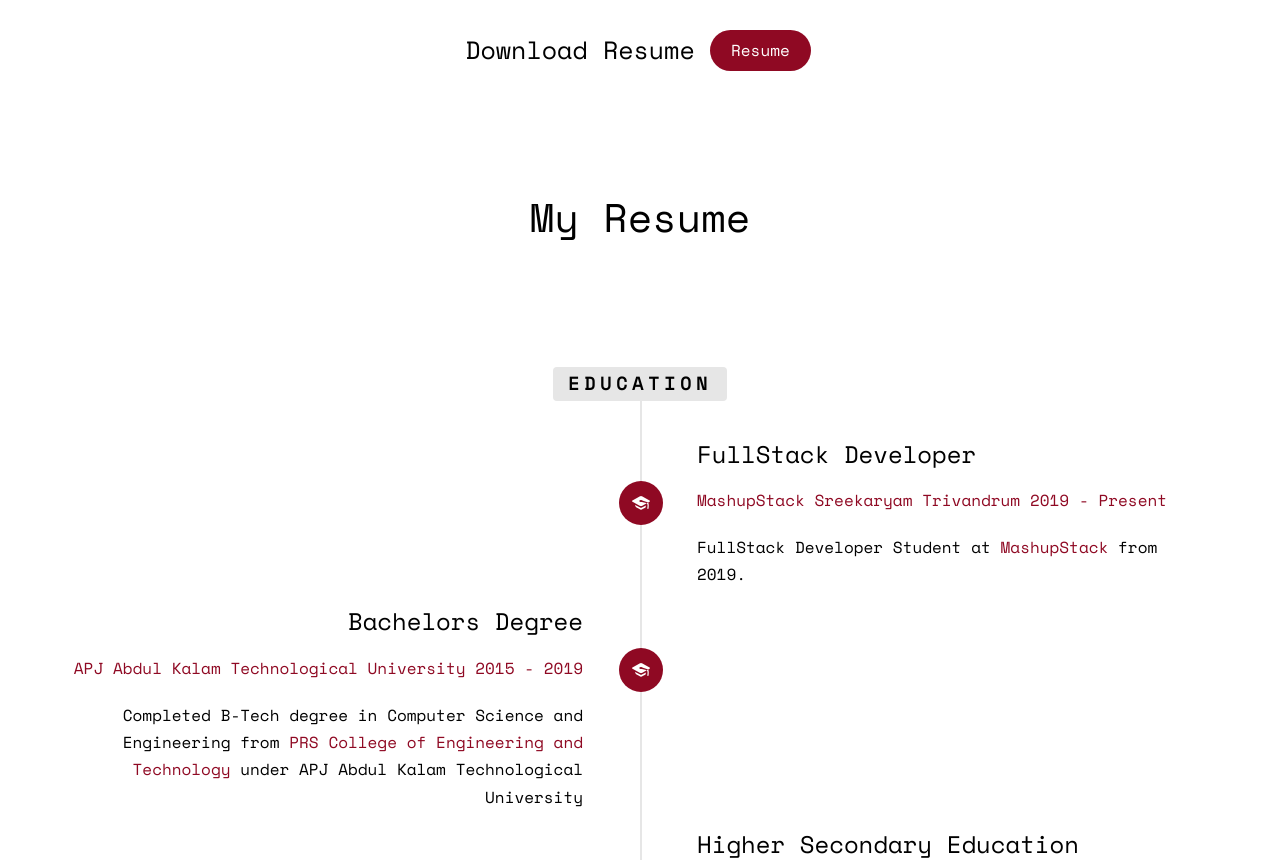
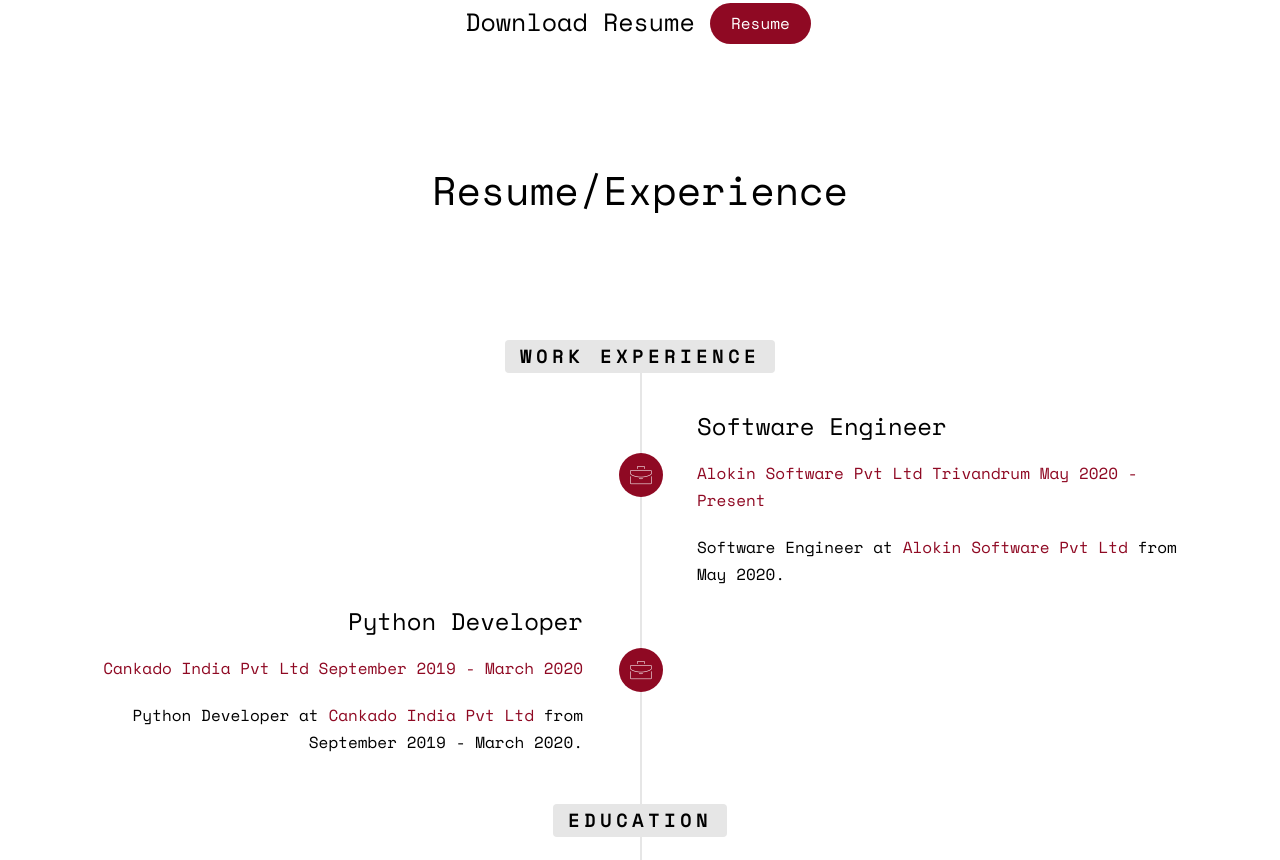
Before and after one commit to rahuldotrnair/rahuldotrnair.github.io, a plain HTML site: page index.html in a window 1280 px wide. Shown: the part 1528-2388 px from the top of the page. Drawn offline with nearby package versions, Linux system fonts and the light colour scheme; some packages are replaced by stand-ins of ours; a script that the page names is missing.

Commit message:
changes added

```diff
--- a/index.html
+++ b/index.html
@@ -3,7 +3,7 @@
 	<head>
 	<meta charset="utf-8">
 	<meta http-equiv="X-UA-Compatible" content="IE=edge">
-	<title>Rahul R | UI/UX Designer</title>
+	<title>Rahul R</title>
 	<link rel="icon" href="favicon.png">
 	<meta name="viewport" content="width=device-width, initial-scale=1">
 	<meta name="description" content="" />
@@ -111,7 +111,7 @@
 						<div class="display-tc js-fullheight animate-box" data-animate-effect="fadeIn">
 							<div class="profile-thumb" style="background: url(images/user-3.jpg);"></div>
 							<h1><span>Rahul R</span></h1>
-							<h3><span>Web Developer / Photographer / Graphic Designer</span></h3>
+							<h3><span>Software Engineer / Photographer / Graphic Designer</span></h3>
 							<p>
 								<ul class="fh5co-social-icons">
 									<li><a href="https://twitter.com/rahuldotrnair" target="_blank"><i class="icon-twitter2"></i></a></li>
@@ -144,7 +144,6 @@
 						<li><span class="first-block">Full Name:</span><span class="second-block" style="color: #8f0923;">Rahul R</span></li>
 						<li><span class="first-block">Phone:</span><span class="second-block" style="color: #8f0923;"><a href="tel:+919142467504" target="_blank">+91 9142467504</a></span></li>
 						<li><span class="first-block">Email:</span><span class="second-block" style="color: #8f0923;"><a href="mailto:rahuldotrnair@gmail.com?Subject=Hello%20Rahul%20R" target="_blank">rahuldotrnair@gmail.com</span></li></a>
-						<li><span class="first-block">Website:</span><span class="second-block" style="color: #8f0923;"><a href="https://rahuldotrnair.000webhostapp.com" target="_blank">https://rahuldotrnair.000webhostapp.com</span></li></a>
 						<li><span class="first-block">Address:</span><span class="second-block" style="color: #8f0923;"><a href="https://goo.gl/maps/dkaZB7J5SLEiWEyT8" target="_blank"> TC 55/99 Avittom Mangottuvilakom Kalady Karamana P O 695002</a></span></li>
 
 					</ul>
@@ -154,7 +153,7 @@
 				<div class="col-md-5">
 					<h2>Hello There!</h2>
 					<p>Iam Rahul R, A B-Tech Computer Science graduate from <a href="http://www.prscet.edu.in/" target="_blank">PRS College of Engineering and Technology</a> (Batch 2015-2019) under <a href="https://ktu.edu.in/" target="_blank">APJ Abdul Kalam Technological University Kerala</a></p>
-					<p>My passion is to create effective and beautiful UI/UX web design and create awesome vector and graphic designs.</p>
+					<p>Currently working as a Software Engineer in Alokin Software Pvt. Ltd.</p>
 					<p>
 						<ul class="fh5co-social-icons">
 							<li><a href="https://twitter.com/rahuldotrnair" target="_blank"> <i class="icon-twitter2"></i></a></li>
@@ -174,7 +173,7 @@
 		<div class="container">
 			<div class="row animate-box">
 				<div class="col-md-8 col-md-offset-2 text-center fh5co-heading">
-					<h2>My Resume</h2>
+					<h2>Resume/Experience</h2>
 				</div>
 			</div>
 			<div class="row">
@@ -182,6 +181,34 @@
 					<ul class="timeline">
 
 
+						<li class="timeline-heading text-center animate-box">
+							<div><h3>Work Experience</h3></div>
+						</li>
+						<li class="timeline-inverted animate-box">
+							<div class="timeline-badge"><i class="icon-briefcase"></i></div>
+							<div class="timeline-panel">
+								<div class="timeline-heading">
+									<h3 class="timeline-title">Software Engineer</h3>
+									 <span class="company"><a href="http://www.alokin.in/" target="_blank">Alokin Software Pvt Ltd</a> Trivandrum May 2020 - Present</span>
+								</div>
+								<div class="timeline-body">
+									<p> Software Engineer at <a href="http://www.alokin.in/" target="_blank">Alokin Software Pvt Ltd </a> from May 2020.</p>
+								</div>
+							</div>
+						</li>
+						<li class="animate-box timeline-unverted">
+							<div class="timeline-badge"><i class="icon-briefcase"></i></div>
+							<div class="timeline-panel">
+								<div class="timeline-heading">
+									<h3 class="timeline-title">Python Developer</h3>
+									<span class="company"> <a href="https://cankado.com/" target="_blank"> Cankado India Pvt Ltd </a> September 2019 - March 2020</span>
+								</div>
+								<div class="timeline-body">
+									<p>Python Developer at <a href="https://cankado.com/" target="_blank"> Cankado India Pvt Ltd</a> from September 2019 - March 2020.</p>
+								</div>
+							</div>
+						</li>
+						<br>
 
 						<li class="timeline-heading text-center animate-box">
 							<div><h3>Education</h3></div>
@@ -428,13 +455,13 @@
 					<div class="chart" data-percent="30"><span><strong>MySQL</strong>30%</span></div>
 				</div>
 				<div class="col-md-3 col-sm-6 col-xs-12 text-center">
-					<div class="chart" data-percent="10"><span><strong>AngularJS</strong>10%</span></div>
+					<div class="chart" data-percent="10"><span><strong>Django</strong>80%</span></div>
 				</div>
 				<div class="col-md-3 col-sm-6 col-xs-12 text-center">
 					<div class="chart" data-percent="40"><span><strong>Python</strong>40%</span></div>
 				</div>
 				<div class="col-md-3 col-sm-6 col-xs-12 text-center">
-					<div class="chart" data-percent="40"><span><strong>Java</strong>40%</span></div>
+					<div class="chart" data-percent="40"><span><strong>JavaScript</strong>40%</span></div>
 				</div>
 			</div>
 			<div class="row">
--- a/js/main.js
+++ b/js/main.js
@@ -111,7 +111,7 @@
 			barColor: '#8f0923',
 			trackColor:	"#f5f5f5",
 			size: 160,
-			animate: 10000
+			animate: 1000
 		});
 	};
 
```
